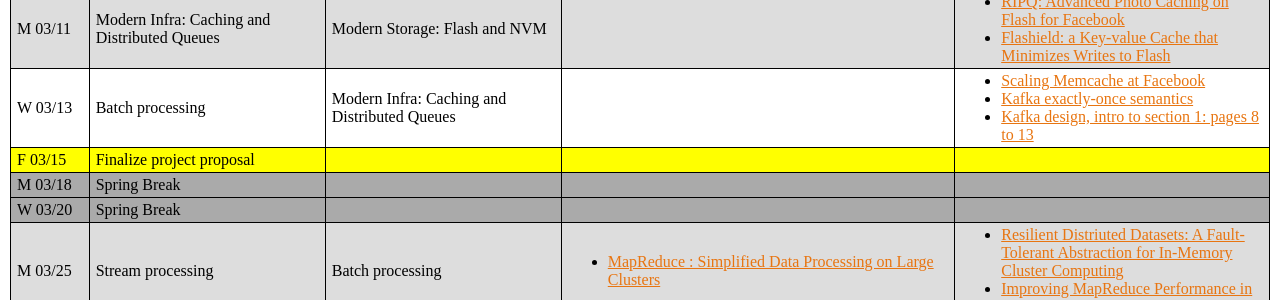
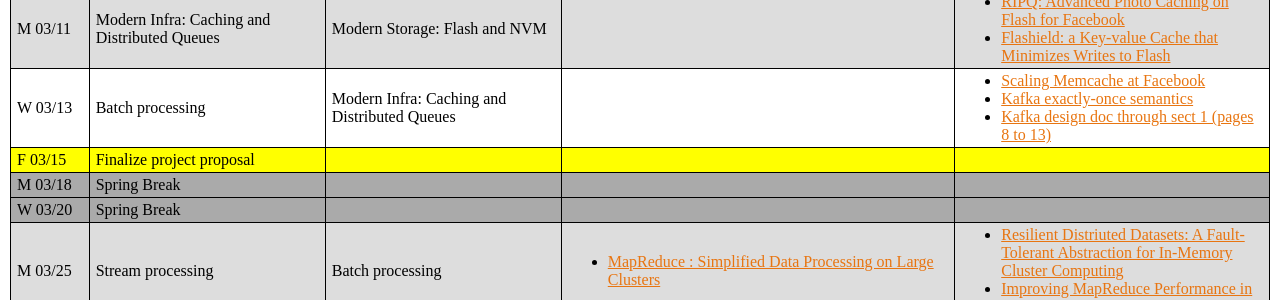
Before and after one commit to COS518/cos518.github.io, a Jekyll site: the page built from syllabus.md, in a window 1280 px wide. Shown: the part 1111-1411 px from the top of the page. Built offline with Jekyll 4.4.1, drawn with Linux system fonts in a browser that asks for light colours; our own code applies the rules of GitHub Pages for plain Markdown files.

Commit message:
Kafka papers

```diff
--- a/_data/syllabus.yml
+++ b/_data/syllabus.yml
@@ -178,7 +178,7 @@
           link: https://www.usenix.org/system/files/conference/nsdi13/nsdi13-final170_update.pdf
         - name: Kafka exactly-once semantics
           link: https://www.confluent.io/blog/exactly-once-semantics-are-possible-heres-how-apache-kafka-does-it/
-        - name: Kafka design, intro to section 1&#58; pages 8 to 13
+        - name: Kafka design doc through sect 1 (pages 8 to 13)
           link: https://docs.google.com/document/d/11Jqy_GjUGtdXJK94XGsEIK7CP1SnQGdp2eF0wSw9ra8/edit#
 
         #- name: Cliffhanger&#58; Scaling Performance Cliffs in Web Memory Caches
```
